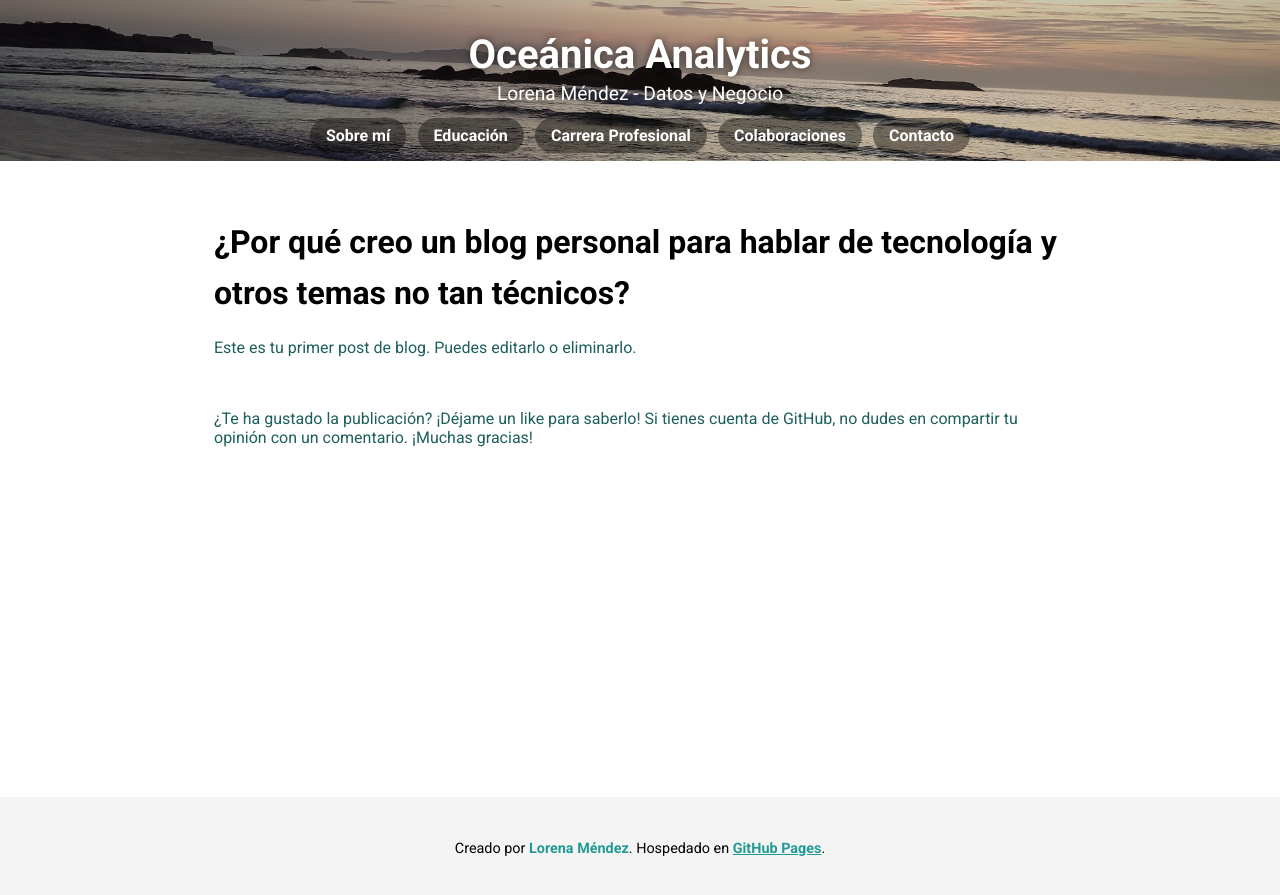
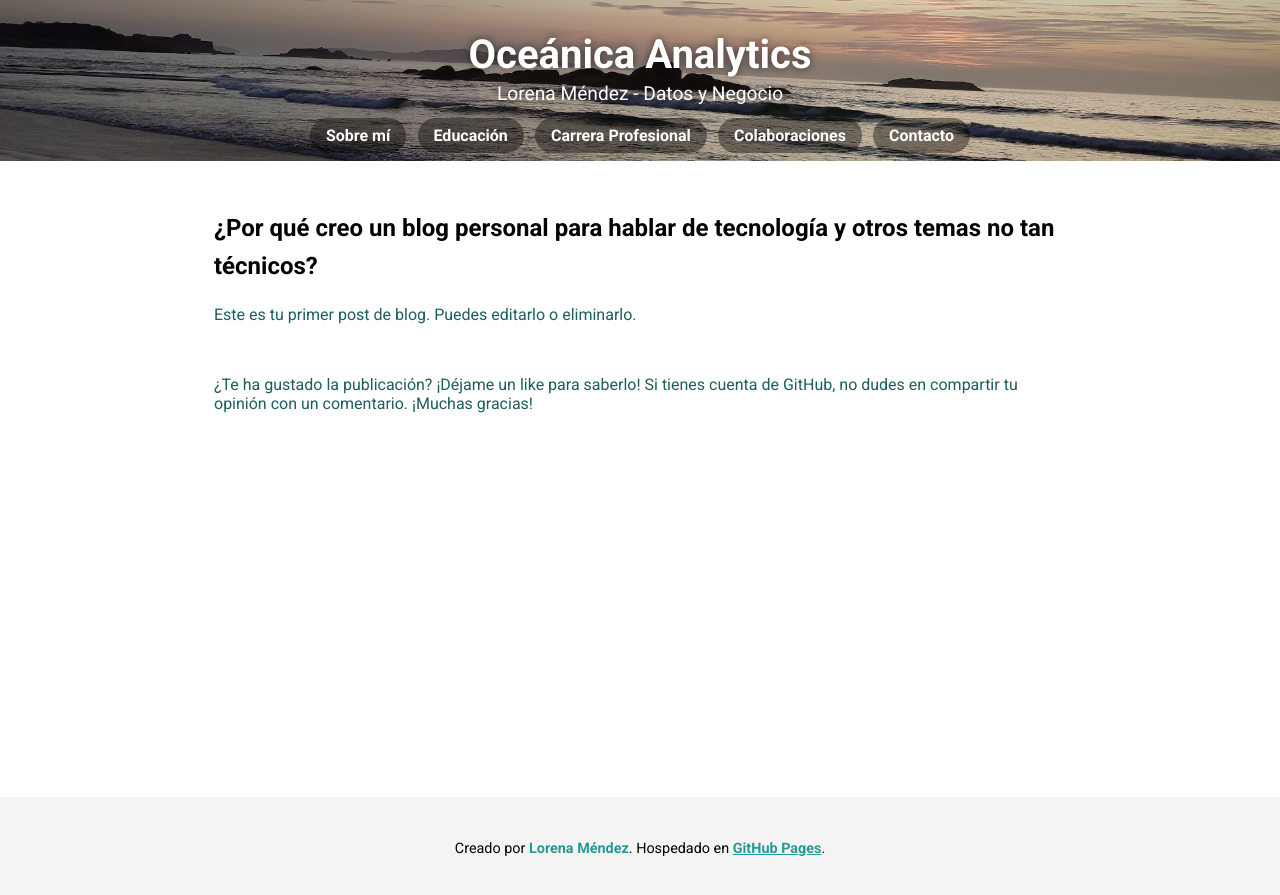
Before and after one commit to lmendezotero/lmendezotero.github.io, a Jekyll site: the page built from _posts/2025-06-26-por-que-creo-un-blog.md, in a window 1280 px wide. Shown: the top 895 px of the page. Built offline with Jekyll 4.4.1, drawn with Linux system fonts in a browser that asks for light colours; a script that is not in the unit is left out; comment, search, counter and statistics services are not loaded.

Commit message:
Update 2025-06-26-por-que-creo-un-blog.md

```diff
--- a/_posts/2025-06-26-por-que-creo-un-blog.md
+++ b/_posts/2025-06-26-por-que-creo-un-blog.md
@@ -7,7 +7,8 @@ layout: default
 permalink: /2025-06-26-por-que-creo-un-blog/
 ---
 
-# ¿Por qué creo un blog personal para hablar de tecnología y otros temas no tan técnicos?
-{:.post-title-single}
+<h2 class="post-title-single">
+  ¿Por qué creo un blog personal para hablar de tecnología y otros temas no tan técnicos?
+</h2>
 
 Este es tu primer post de blog. Puedes editarlo o eliminarlo.
```
